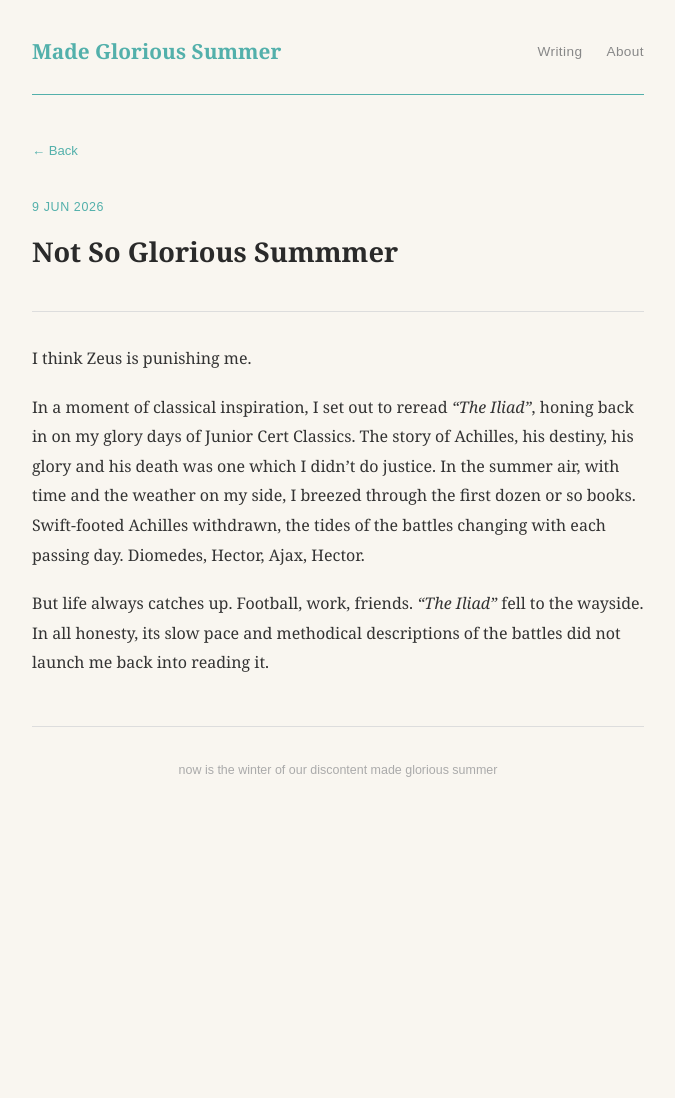
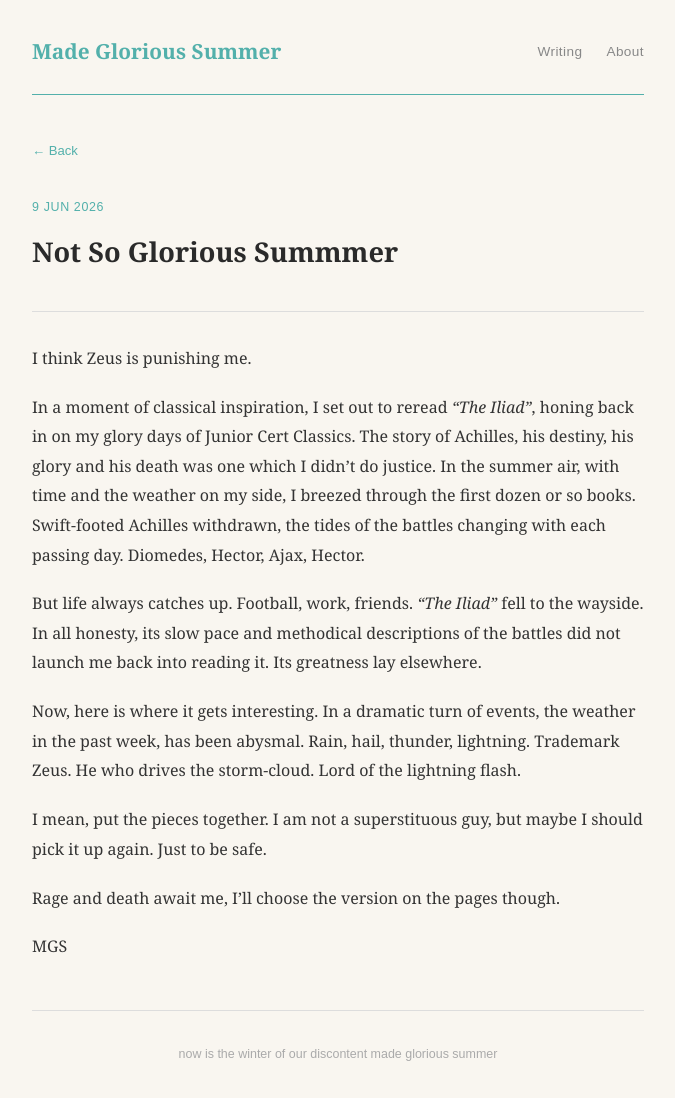
Before and after one commit to rober45627/rober45627.github.io, a Jekyll site: the page built from _posts/2026-06-09-Not-So-Glorious-Summer.md, in a window 1280 px wide. Shown: the whole page, without its empty margins (302-977 px from the left). Built offline with Jekyll 4.4.1, drawn with Linux system fonts in a browser that asks for light colours; before the commit the page ends 900 px from its top, so only the background shows below that.

Commit message:
Update 2026-06-09-Not-So-Glorious-Summer.md

```diff
--- a/_posts/2026-06-09-Not-So-Glorious-Summer.md
+++ b/_posts/2026-06-09-Not-So-Glorious-Summer.md
@@ -9,4 +9,12 @@ I think Zeus is punishing me.
 In a moment of classical inspiration, I set out to reread *"The Iliad"*, honing back in on my glory days of Junior Cert Classics.
 The story of Achilles, his destiny, his glory and his death was one which I didn't do justice. In the summer air, with time and the weather on my side, I breezed through the first dozen or so books. Swift-footed Achilles withdrawn, the tides of the battles changing with each passing day. Diomedes, Hector, Ajax, Hector.
 
-But life always catches up. Football, work, friends. *"The Iliad"* fell to the wayside. In all honesty, its slow pace and methodical descriptions of the battles did not launch me back into reading it.
+But life always catches up. Football, work, friends. *"The Iliad"* fell to the wayside. In all honesty, its slow pace and methodical descriptions of the battles did not launch me back into reading it. Its greatness lay elsewhere.
+
+Now, here is where it gets interesting. In a dramatic turn of events, the weather in the past week, has been abysmal. Rain, hail, thunder, lightning. Trademark Zeus. He who drives the storm-cloud. Lord of the lightning flash.
+
+I mean, put the pieces together. I am not a superstituous guy, but maybe I should pick it up again. Just to be safe.
+
+Rage and death await me, I'll choose the version on the pages though.
+
+MGS
```
